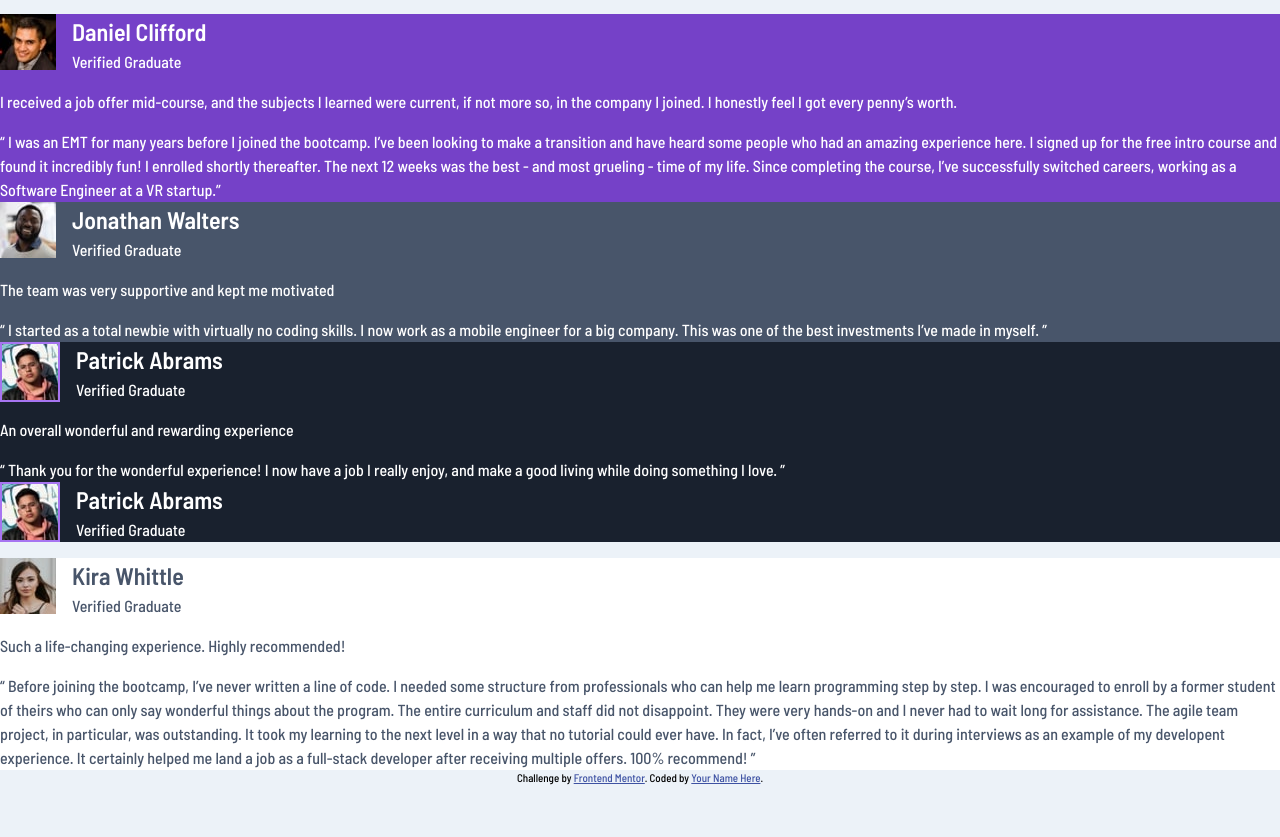
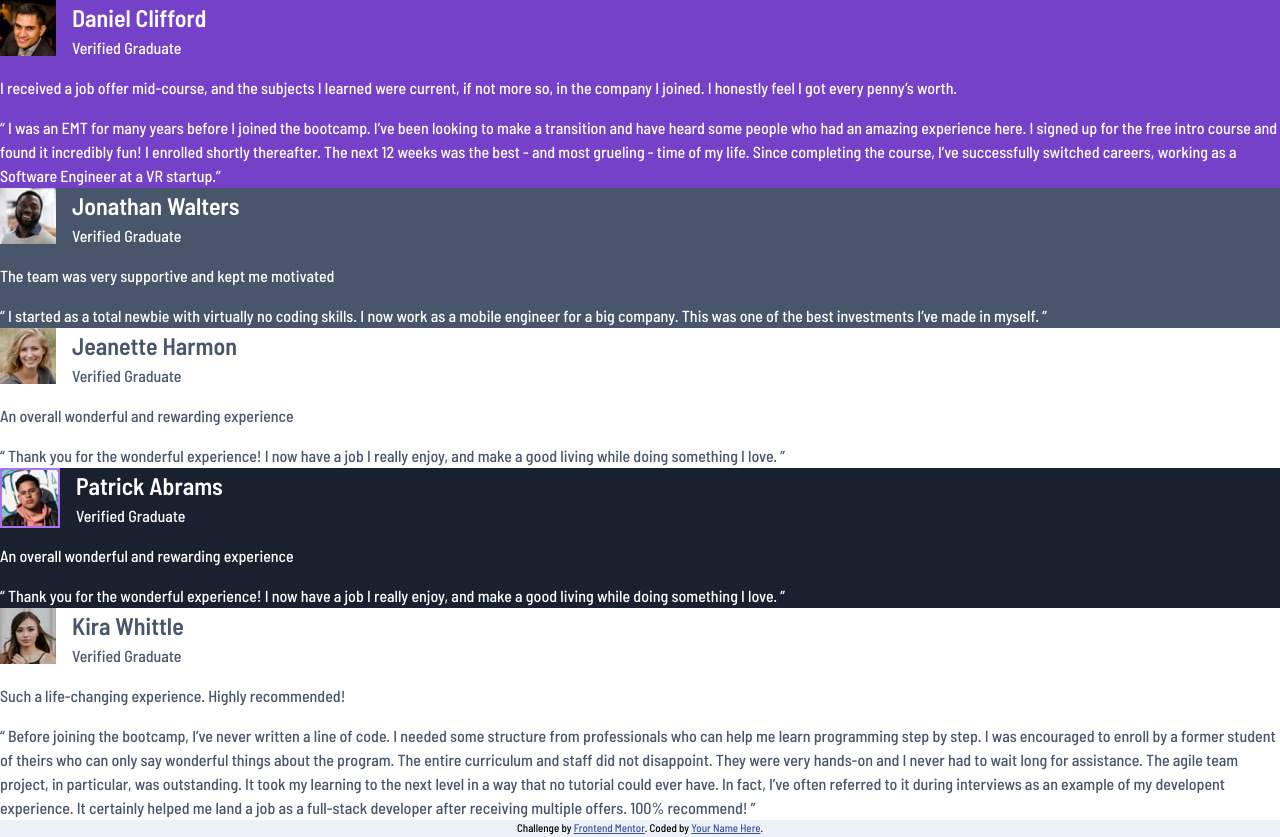
Before and after one commit to mubizzy/Testimonials-grid-section, a plain HTML site: page index.html in a window 1280 px wide. Before the commit the page ends 800 px from the top, so only its background shows below. Drawn offline with Linux system fonts and the light colour scheme.

Commit message:
article 4

```diff
--- a/index.html
+++ b/index.html
@@ -61,6 +61,7 @@
           a Software Engineer at a VR startup.”
         </p>
       </article>
+
       <article class="testimonial flow bg-secondary-400 text-neutral-100">
         <div class="flex">
           <div>
@@ -78,19 +79,14 @@
           investments I’ve made in myself. ”
         </p>
       </article>
-      <article
-        class="testimonial grid-col-span-2 flow bg-secondary-500 text-neutral-100"
-      >
+
+      <article class="testimonial flow bg-neutral-100 text-secondary-400">
         <div class="flex">
           <div>
-            <img
-              class="border-primary-400"
-              src="./images/image-patrick.jpg"
-              alt="Patrick Abrams"
-            />
+            <img src="./images/image-jeanette.jpg" alt="Jeanette Harmon" />
           </div>
           <div>
-            <h2 class="name">Patrick Abrams</h2>
+            <h2 class="name">Jeanette Harmon</h2>
             <p class="position">Verified Graduate</p>
           </div>
         </div>
@@ -117,7 +113,11 @@
             <p class="position">Verified Graduate</p>
           </div>
         </div>
-        <p></p>
+        <p>An overall wonderful and rewarding experience</p>
+        <p>
+          “ Thank you for the wonderful experience! I now have a job I really
+          enjoy, and make a good living while doing something I love. ”
+        </p>
       </article>
 
       <article class="testimonial flow bg-neutral-100 text-secondary-400">
```
